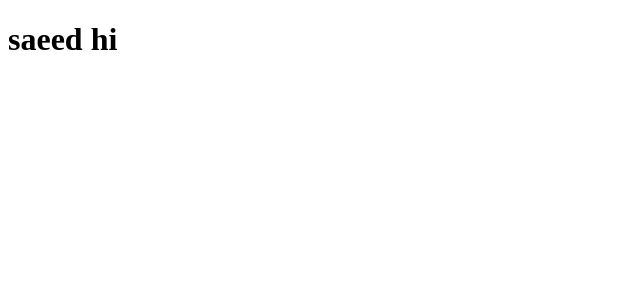
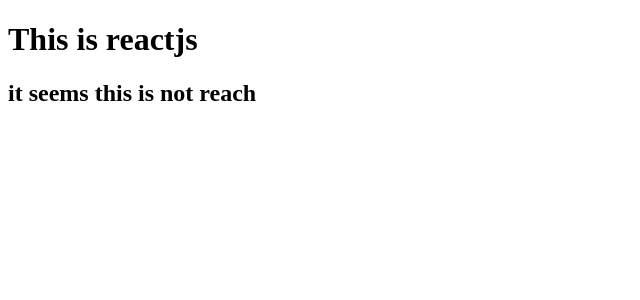
Before and after one commit to SaeedEsmaeelinejad/react-practices, a React (Create React App) app in the folder first-of-first/: page / in a window 1280 px wide. Shown: the top 300 px of the page, without its empty margins (0-640 px from the left). Built offline with nearby package versions, Linux system fonts and the light colour scheme.

Commit message:
use react fragment

```diff
--- a/first-of-first/src/App.js
+++ b/first-of-first/src/App.js
@@ -2,7 +2,12 @@
 
 class App extends Component{
     render(){
-        return <h1>saeed hi</h1>
+        return (
+        <>
+        <h1>This is reactjs</h1>
+        <h2>it seems this is not reach</h2>
+        </>
+        )
     }
 }
 
```
